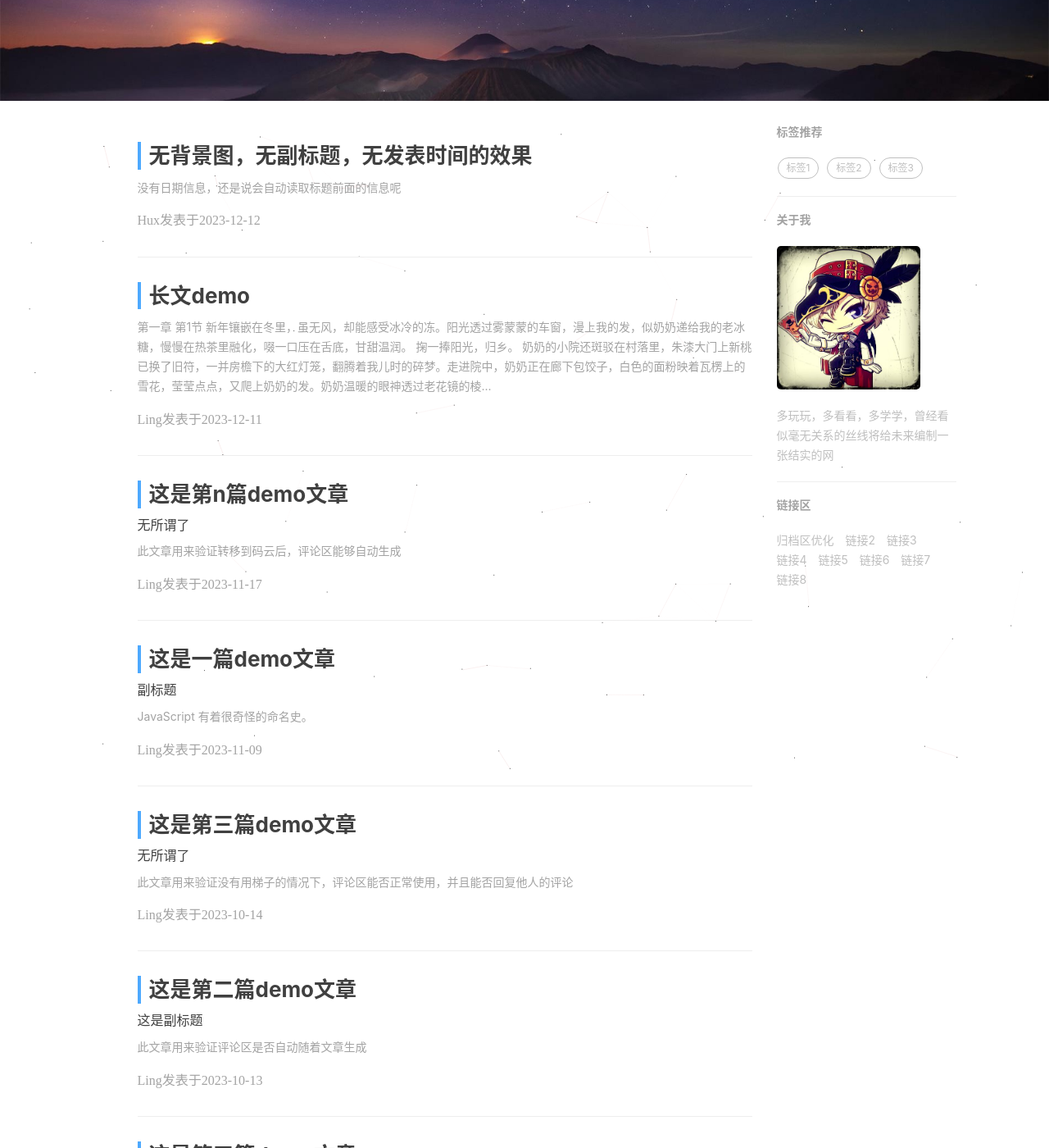
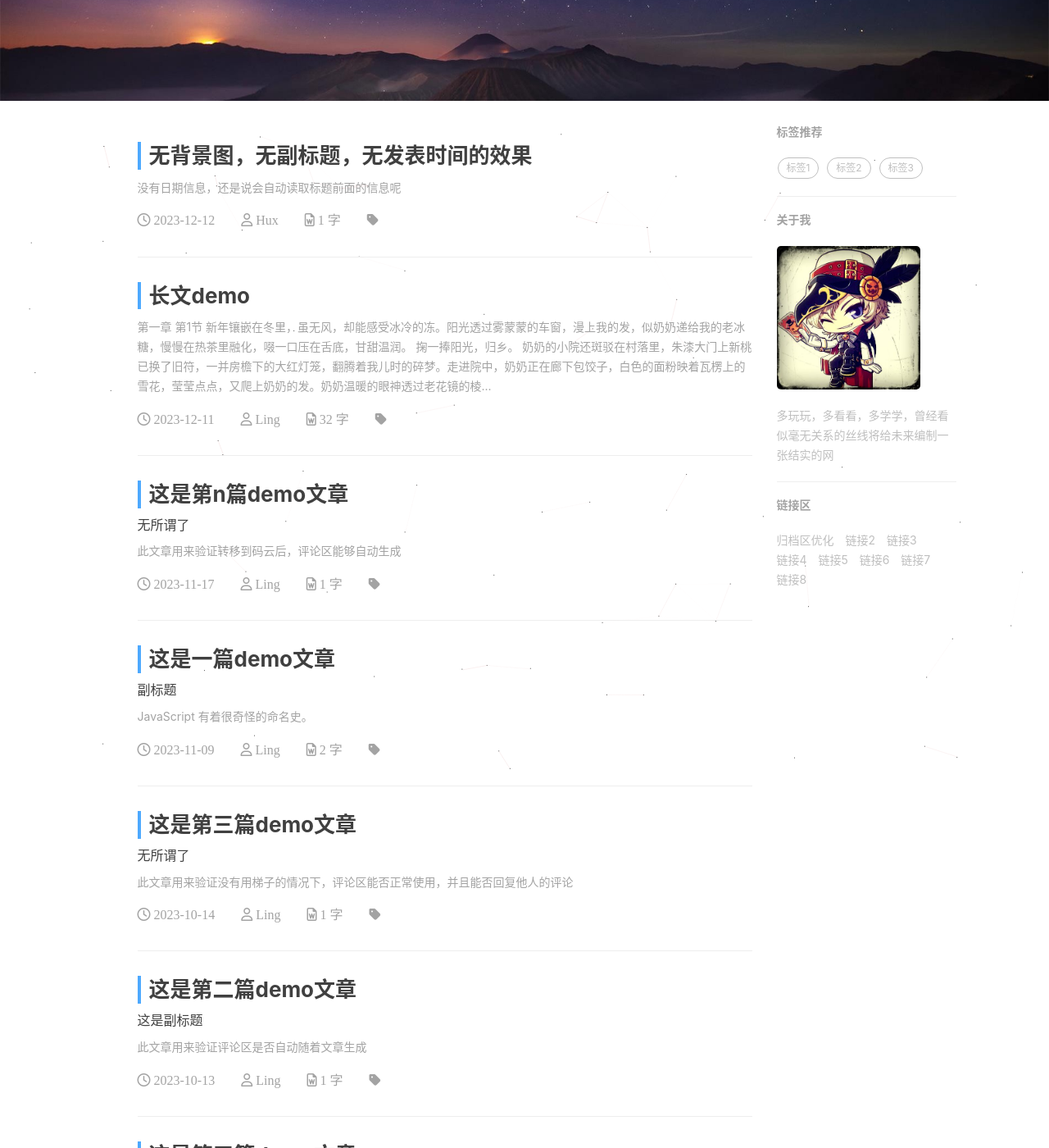
Before and after one commit to zhoujiegl/zhoujiegl.github.io, a Jekyll site: the page built from index.html, in a window 1280 px wide and 1400 px high, scrolled down 295 px. Shown: the whole window at 82% size. Built offline with Jekyll 4.4.1, drawn with Linux system fonts in a browser that asks for light colours; nearby versions of some CDN libraries; the list of posts is cut into pages by our own code; comment, search, counter and statistics services are not loaded; some of the changed text lies outside the part shown.

Commit message:
预览样式修改

```diff
--- a/_config.yml
+++ b/_config.yml
@@ -61,22 +61,6 @@ kramdown:
 # Disqus settings
 # disqus_username: hux
 
-# valine 评论区设置
-leancloud:
-  enable: true
-  appId: hnH1ilG0BdEGVRdp0fInNn8I-gzGzoHsz
-  appkey: nWnQ6cd7wIOU5tmmTgpB2cbZ
-valine:
-  enable: true
-  placeholder: 请友好地评论
-  avatar: monsterid
-  meta: nick,mail,link
-  pageSize: 10
-  visitor: true
-
-# Gitalk 评论区设置
-gitalk:
-  enable: false
 
 # Sidebar settings
 sidebar: true # whether or not using Sidebar.
--- a/index.html
+++ b/index.html
@@ -31,7 +31,10 @@ description: "「愿薪火相传，美德不灭」"
         </div>
     </a>
     <p class="post-meta">
-        {% if post.author %}{{ post.author }}{% else %}{{ site.title }}{% endif %}发表于{{ post.date | date: "%Y-%m-%d" }}
+        <i class="fa-regular fa-clock"></i>&nbsp{{ post.date | date: "%Y-%m-%d" }}
+        &nbsp&nbsp&nbsp&nbsp&nbsp&nbsp&nbsp<i class="fa-regular fa-user"></i>&nbsp{{ post.author }}
+        &nbsp&nbsp&nbsp&nbsp&nbsp&nbsp&nbsp<i class="fa-regular fa-file-word"></i>&nbsp{{ post.content | number_of_words }} 字
+        &nbsp&nbsp&nbsp&nbsp&nbsp&nbsp&nbsp<i class="fa-solid fa-tag"></i>&nbsp{{ site.tages }}
     </p>
 </div>
 <hr>
```
